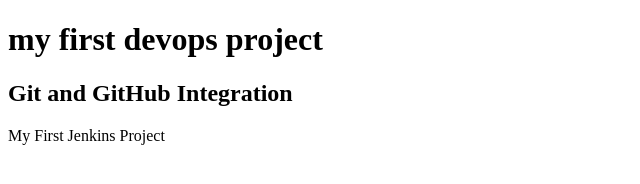
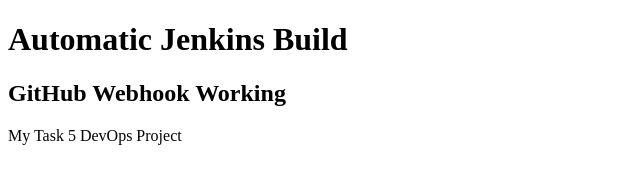
Before and after one commit to mohamadsathaharshad/Jenkins-GitHub-Project, a plain HTML site: page index.html in a window 1280 px wide. Shown: the whole page, without its empty margins (0-640 px from the left). Drawn offline with Linux system fonts and the light colour scheme.

Commit message:
new update

```diff
--- a/index.html
+++ b/index.html
@@ -5,11 +5,11 @@
 </head>
 <body>
 
-    <h1>my first devops project</h1>
+    <h1>Automatic Jenkins Build</h1>
 
-    <h2>Git and GitHub Integration</h2>
+    <h2>GitHub Webhook Working</h2>
 
-    <p>My First Jenkins Project</p>
+    <p>My Task 5 DevOps Project</p>
 
 </body>
 </html>
```
